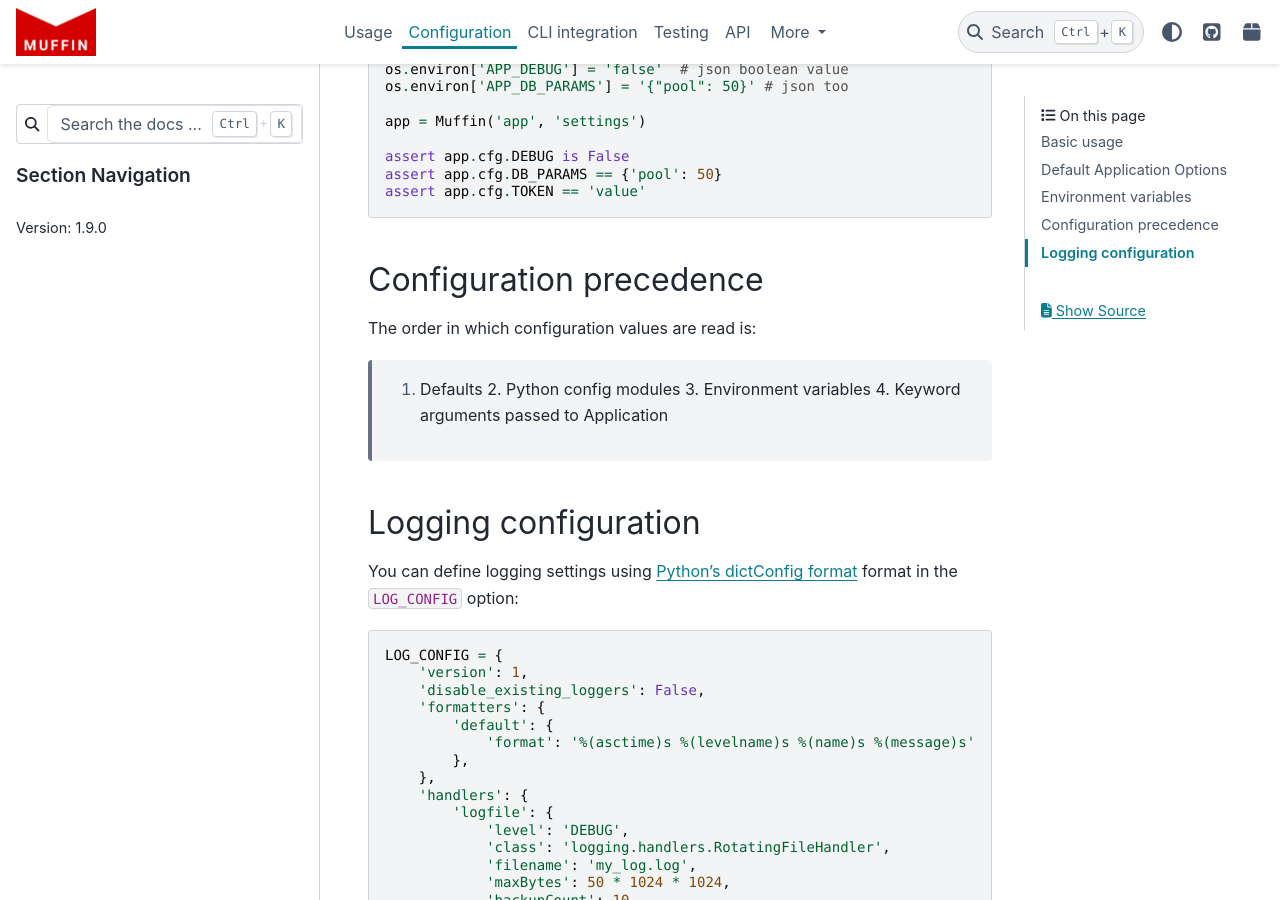
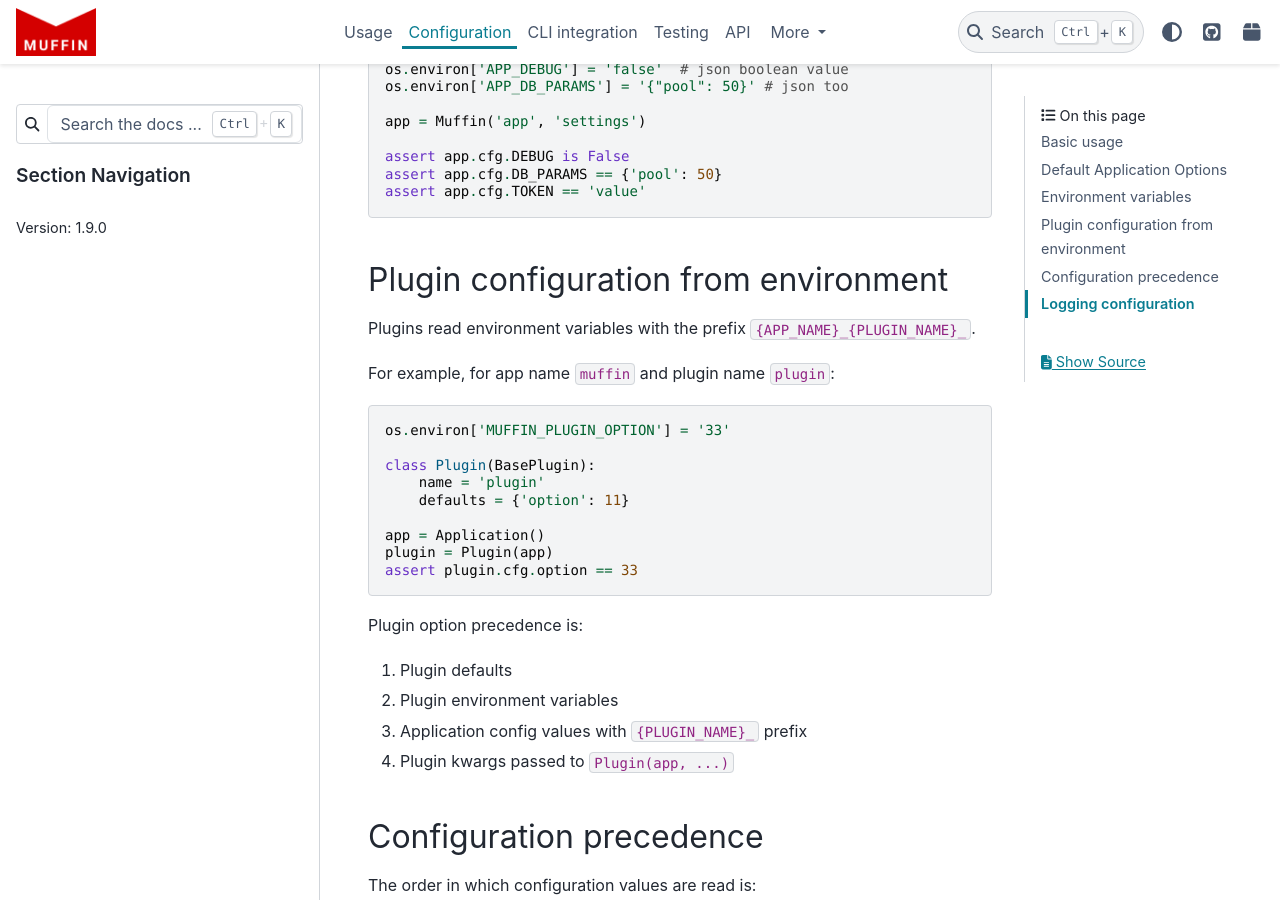
Before and after one commit to klen/muffin, a Sphinx documentation site: the page built from docs/configuration.rst, in a window 1280 px wide and 900 px high, scrolled down 1803 px. Built offline with Sphinx 7.4.7 and the PyData theme 0.15.4, drawn with Linux system fonts in a browser that asks for light colours.

Commit message:
docs(configuration): document plugin env config precedence

```diff
--- a/docs/configuration.rst
+++ b/docs/configuration.rst
@@ -92,6 +92,32 @@ Override values with environment variables:
    assert app.cfg.DB_PARAMS == {'pool': 50}
    assert app.cfg.TOKEN == 'value'
 
+Plugin configuration from environment
+-------------------------------------
+
+Plugins read environment variables with the prefix ``{APP_NAME}_{PLUGIN_NAME}_``.
+
+For example, for app name ``muffin`` and plugin name ``plugin``:
+
+.. code-block:: python
+
+   os.environ['MUFFIN_PLUGIN_OPTION'] = '33'
+
+   class Plugin(BasePlugin):
+       name = 'plugin'
+       defaults = {'option': 11}
+
+   app = Application()
+   plugin = Plugin(app)
+   assert plugin.cfg.option == 33
+
+Plugin option precedence is:
+
+1. Plugin defaults
+2. Plugin environment variables
+3. Application config values with ``{PLUGIN_NAME}_`` prefix
+4. Plugin kwargs passed to ``Plugin(app, ...)``
+
 Configuration precedence
 ------------------------
 
```
